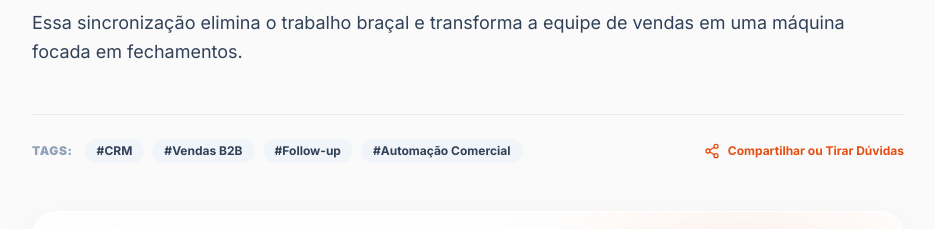
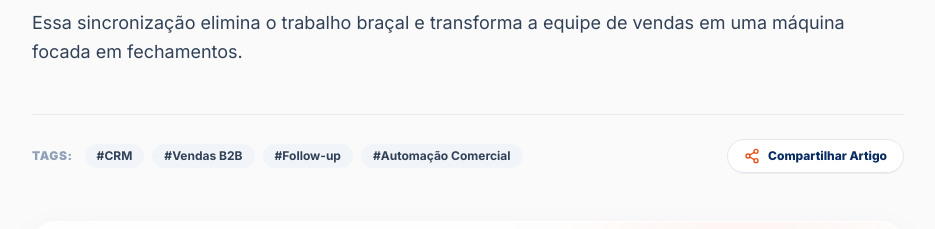
Before and after one commit to GdsX18/jm-master, a Next.js app: page /blog/automacao-de-processos-comerciais-crm in a window 1280 px wide. Shown: the part 1540-1769 px from the top of the page, without its empty margins (172-1107 px from the left). Built offline with nearby package versions, Linux system fonts and the light colour scheme.

Commit message:
feat: botao de compartilhar artigo com copia de link e feedback visual

```diff
--- a/src/components/blog/single-post-view.tsx
+++ b/src/components/blog/single-post-view.tsx
@@ -1,10 +1,10 @@
 "use client";
 
-import React from "react";
+import React, { useState } from "react";
 import Image from "next/image";
 import Link from "next/link";
 import { BlogPost, BLOG_POSTS } from "@/data/posts";
-import { ArrowLeft, Calendar, Clock, Sparkles, MessageSquare, ArrowRight, Share2 } from "lucide-react";
+import { ArrowLeft, Calendar, Clock, Sparkles, MessageSquare, ArrowRight, Share2, Check } from "lucide-react";
 import { Navbar } from "@/components/navbar";
 import { Footer } from "@/components/footer";
 
@@ -15,7 +15,43 @@ interface SinglePostViewProps {
 }
 
 export const SinglePostView: React.FC<SinglePostViewProps> = ({ post }) => {
+  const [copied, setCopied] = useState(false);
   const relatedPosts = BLOG_POSTS.filter((p) => p.id !== post.id).slice(0, 3);
+
+  const handleShare = async () => {
+    if (typeof window !== "undefined") {
+      const shareData = {
+        title: post.title,
+        text: post.excerpt,
+        url: window.location.href,
+      };
+
+      if (navigator.share && navigator.canShare && navigator.canShare(shareData)) {
+        try {
+          await navigator.share(shareData);
+          return;
+        } catch (err) {
+          // Fallback para cópia
+        }
+      }
+
+      try {
+        await navigator.clipboard.writeText(window.location.href);
+        setCopied(true);
+        setTimeout(() => setCopied(false), 2500);
+      } catch (err) {
+        // Fallback legado
+        const dummy = document.createElement("input");
+        document.body.appendChild(dummy);
+        dummy.value = window.location.href;
+        dummy.select();
+        document.execCommand("copy");
+        document.body.removeChild(dummy);
+        setCopied(true);
+        setTimeout(() => setCopied(false), 2500);
+      }
+    }
+  };
 
   const whatsappMessage = encodeURIComponent(
     `Olá! Estava lendo o artigo "${post.title}" no Blog da JM MASTER GROUP e gostaria de saber mais sobre as soluções.`
@@ -131,7 +167,7 @@ export const SinglePostView: React.FC<SinglePostViewProps> = ({ post }) => {
           </div>
 
           {/* ========================================================
-              5. TAGS E COMPARTILHAMENTO
+              5. TAGS E BOTÃO DE COMPARTILHAMENTO INTERATIVO
              ======================================================== */}
           <div className="pt-6 border-t border-slate-200/80 flex flex-wrap items-center justify-between gap-4">
             <div className="flex flex-wrap items-center gap-2">
@@ -148,15 +184,28 @@ export const SinglePostView: React.FC<SinglePostViewProps> = ({ post }) => {
               ))}
             </div>
 
-            <a
-              href={whatsappUrl}
-              target="_blank"
-              rel="noopener noreferrer"
-              className="inline-flex items-center space-x-2 text-xs font-bold text-[#E64F14] hover:underline"
+            {/* Botão de Compartilhar Artigo com Cópia de Link e Feedback Visual */}
+            <button
+              onClick={handleShare}
+              className={`inline-flex items-center space-x-2 text-xs font-extrabold px-4 py-2 rounded-full border shadow-2xs transition-all duration-200 active:scale-95 cursor-pointer ${
+                copied
+                  ? "bg-emerald-50 border-emerald-300 text-emerald-600"
+                  : "bg-white/90 hover:bg-white border-slate-200 text-[#082B61] hover:text-[#E64F14] hover:border-[#E64F14]/40"
+              }`}
+              title="Copiar link para enviar às pessoas"
             >
-              <Share2 className="w-4 h-4" />
-              <span>Compartilhar ou Tirar Dúvidas</span>
-            </a>
+              {copied ? (
+                <>
+                  <Check className="w-4 h-4 text-emerald-500 animate-bounce" />
+                  <span>Link Copiado com Sucesso!</span>
+                </>
+              ) : (
+                <>
+                  <Share2 className="w-4 h-4 text-[#E64F14]" />
+                  <span>Compartilhar Artigo</span>
+                </>
+              )}
+            </button>
           </div>
 
           {/* ========================================================
```
